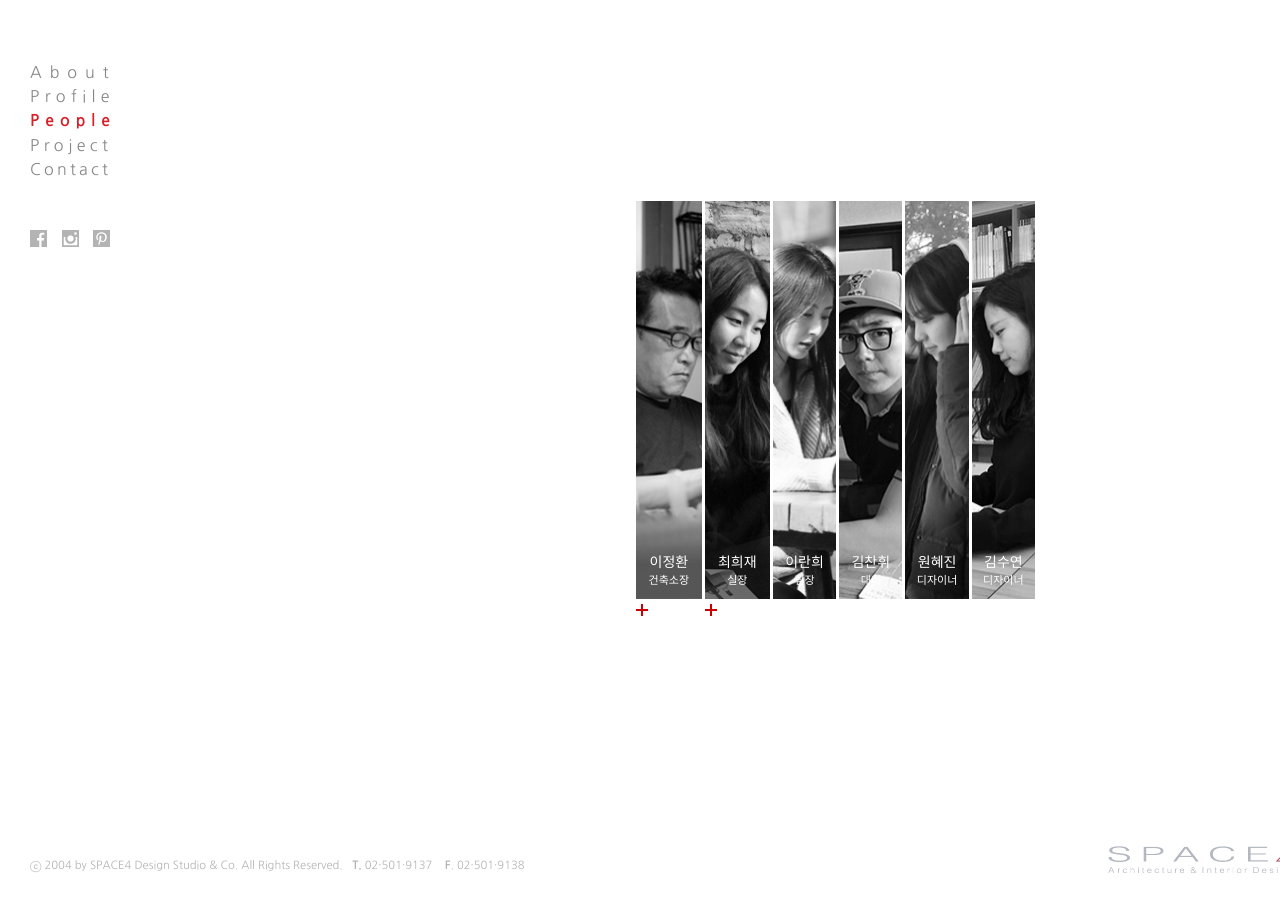
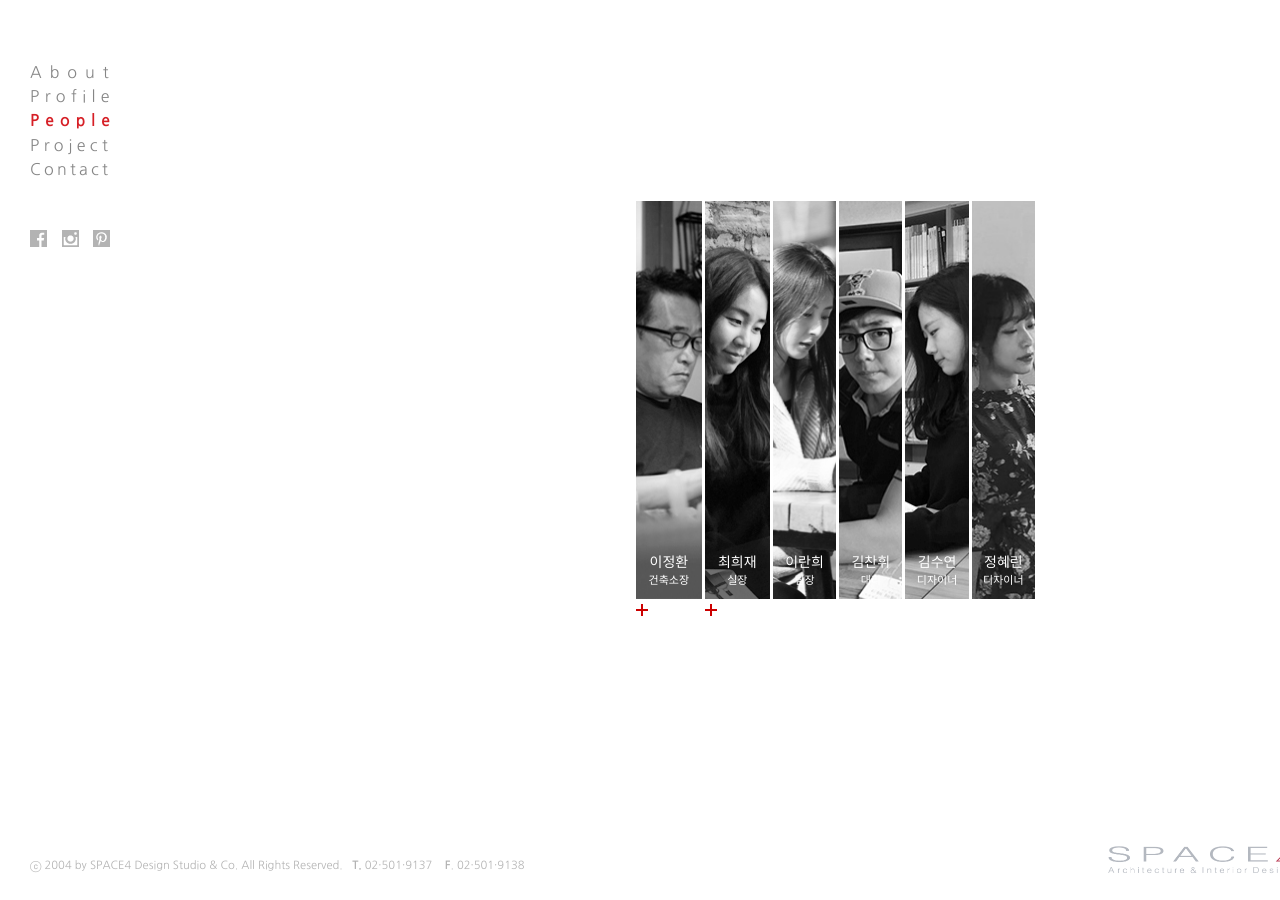
Before and after one commit to space4for/space4for.github.io, a Jekyll site: the page built from people.html, in a window 1280 px wide. Built offline with Jekyll 4.4.1, drawn with Linux system fonts in a browser that asks for light colours; nearby versions of some CDN libraries.

Commit message:
Change member
Added Hyerin

```diff
--- a/_data/members.json
+++ b/_data/members.json
@@ -29,18 +29,18 @@
 			"bwimage" : "assets/images/people/chanhwi_bw.jpg"
 		},
 		{
-			"name" : "원혜진",
-			"name-en" : "Won,<br> Hye-Jin",
-			"title" : "디자이너",
-			"image" : "assets/images/people/hyejin.jpg",
-			"bwimage" : "assets/images/people/hyejin_bw.jpg"
-		},
-		{
 			"name" : "김수연",
 			"name-en" : "Kim,<br> Soo-Yeon",
 			"title" : "디자이너",
 			"image" : "assets/images/people/sooyeun.jpg",
 			"bwimage" : "assets/images/people/sooyeun_bw.jpg"
+		},
+		{
+			"name" : "정혜린",
+			"name-en" : "Jung,<br> Hye-Rin",
+			"title" : "디자이너",
+			"image" : "assets/images/people/hyerin.jpg",
+			"bwimage" : "assets/images/people/hyerin_bw.jpg"
 		}
 	]
 }
```
Also changed, not shown: assets/images/people/hyerin.jpg (added), assets/images/people/hyerin_bw.jpg (added).
